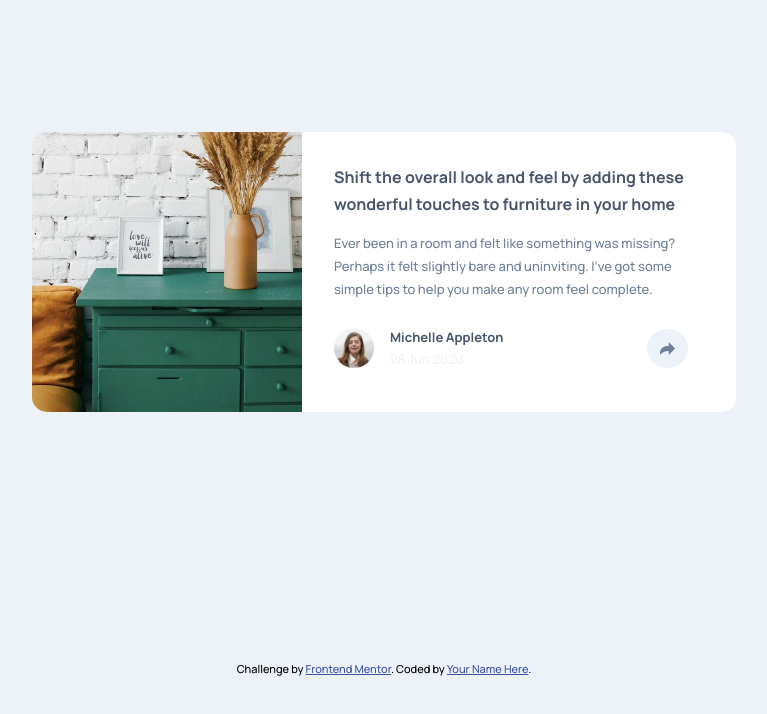
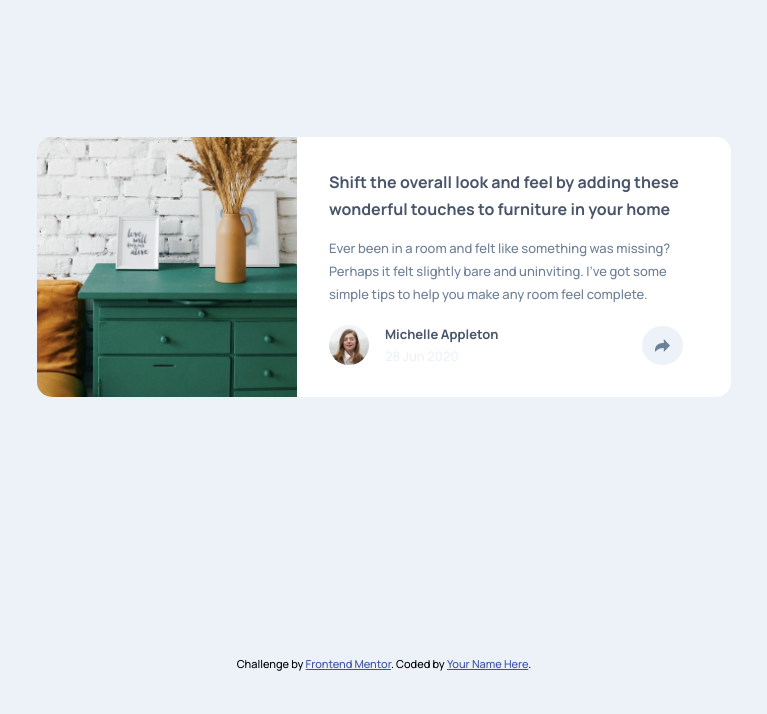
Before and after one commit to PaulaR-05/Article-preview-component, a plain HTML site: page index.html in a window 1280 px wide. Shown: the whole page, without its empty margins (256-1023 px from the left). Drawn offline with Linux system fonts and the light colour scheme.

Commit message:
Update style.css

```diff
--- a/css/style.css
+++ b/css/style.css
@@ -191,13 +191,13 @@ p {
   main {
     margin-top: 0.5em;
     display: flex;
-    height: 280px;
+    height: 260px;
   }
 
   .image-section {
     object-fit: cover;
     object-position: left;
-    max-width: 270px;
+    max-width: 260px;
     border-top-left-radius: 15px;
     border-bottom-left-radius: 15px;
   }
@@ -225,7 +225,7 @@ p {
     text-align: left;
   }
   .avatar-info {
-    margin-top: 3em;
+    margin-top: 2.5em;
     display: flex;
     align-items: center;
   }
```
